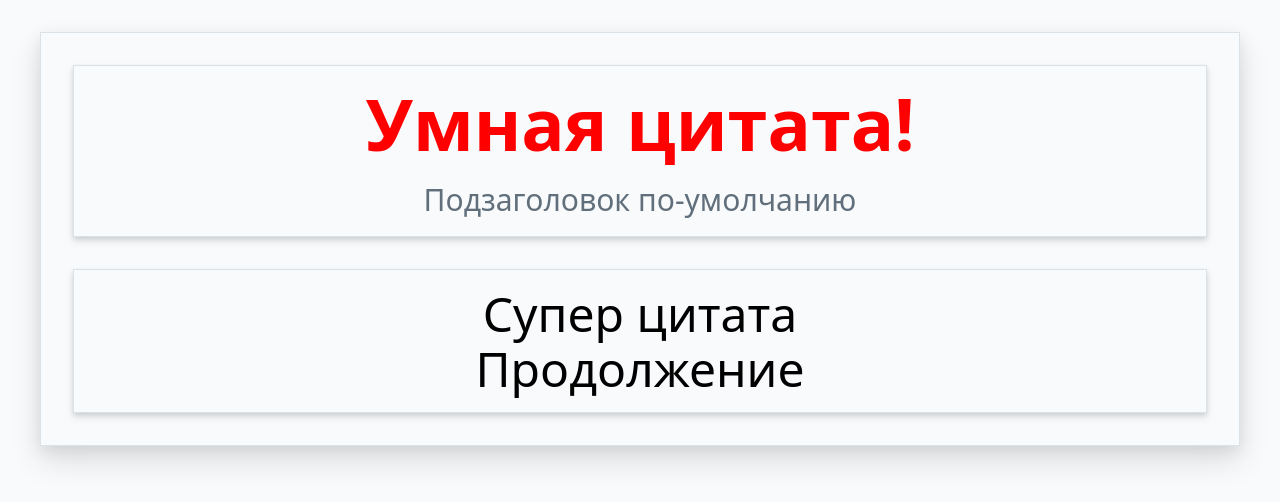
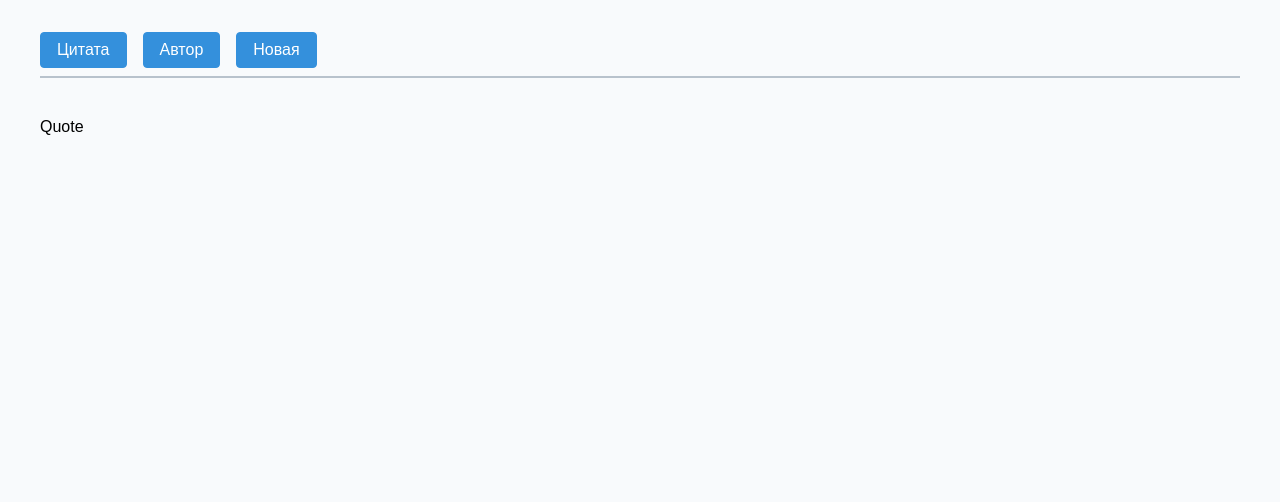
Before and after one commit to curtdp/quotescms, a Vue app: page / in a window 1280 px wide. Shown: the top 502 px of the page. Built offline with nearby package versions, Linux system fonts and the light colour scheme.

Commit message:
Добавили 2 компонента, теперь хотим переключать между тремя Добавили кнопки и состояние для переключения компонентов.

```diff
--- a/src/App.vue
+++ b/src/App.vue
@@ -1,11 +1,18 @@
 <template>
   <div id="app" class="container mx-auto">
     <div class="w-full my-8">
-      <Quote>
+      <button @click="selectedComponent = 'Quote'"  class="py-2 px-4 rounded border border-blue bg-blue hover:bg-blue-dark mr-4 text-white">Цитата</button>
+      <button @click="selectedComponent = 'Author'" class="py-2 px-4 rounded border border-blue bg-blue hover:bg-blue-dark mr-4 text-white">Автор</button>
+      <button @click="selectedComponent = 'New'"    class="py-2 px-4 rounded border border-blue bg-blue hover:bg-blue-dark mr-4 text-white">Новая</button>
+      <hr class="border border-grey">
+      <div class="py-8">
+        {{ selectedComponent }}
+      </div>
+      <!-- <Quote>
         <h2 slot="title">{{ quoteTitle }}</h2>
         <p>Супер цитата</p>
         <p>Продолжение</p>
-      </Quote>
+      </Quote> -->
     </div>
 
   </div>
@@ -13,15 +20,20 @@
 
 <script>
 import Quote from './components/Quote.vue'
+import Author from './components/Author.vue'
+import New from './components/New.vue'
 export default {
   name: 'app',
   data() {
     return {
-      quoteTitle: 'Умная цитата!'
+      quoteTitle: 'Умная цитата!',
+      selectedComponent: 'Quote'
     }
   },
   components: {
-    Quote
+    Quote,
+    Author,
+    New
   }
 }
 </script>
--- /dev/null
+++ b/src/components/Author.vue
@@ -0,0 +1,15 @@
+<template>
+  <div class="border border-gray p-8 shadow-lg text-center text-5xl font-sans font-light">
+    <h3>Автор</h3>
+  </div>
+</template>
+
+<script>
+  export default {
+
+  }
+</script>
+
+<style scoped>
+
+</style>
--- /dev/null
+++ b/src/components/New.vue
@@ -0,0 +1,15 @@
+<template>
+  <div class="border border-gray p-8 shadow-lg text-center text-5xl font-sans font-light">
+    <h3>Новая цитата</h3>
+  </div>
+</template>
+
+<script>
+  export default {
+
+  }
+</script>
+
+<style scoped>
+
+</style>
```
